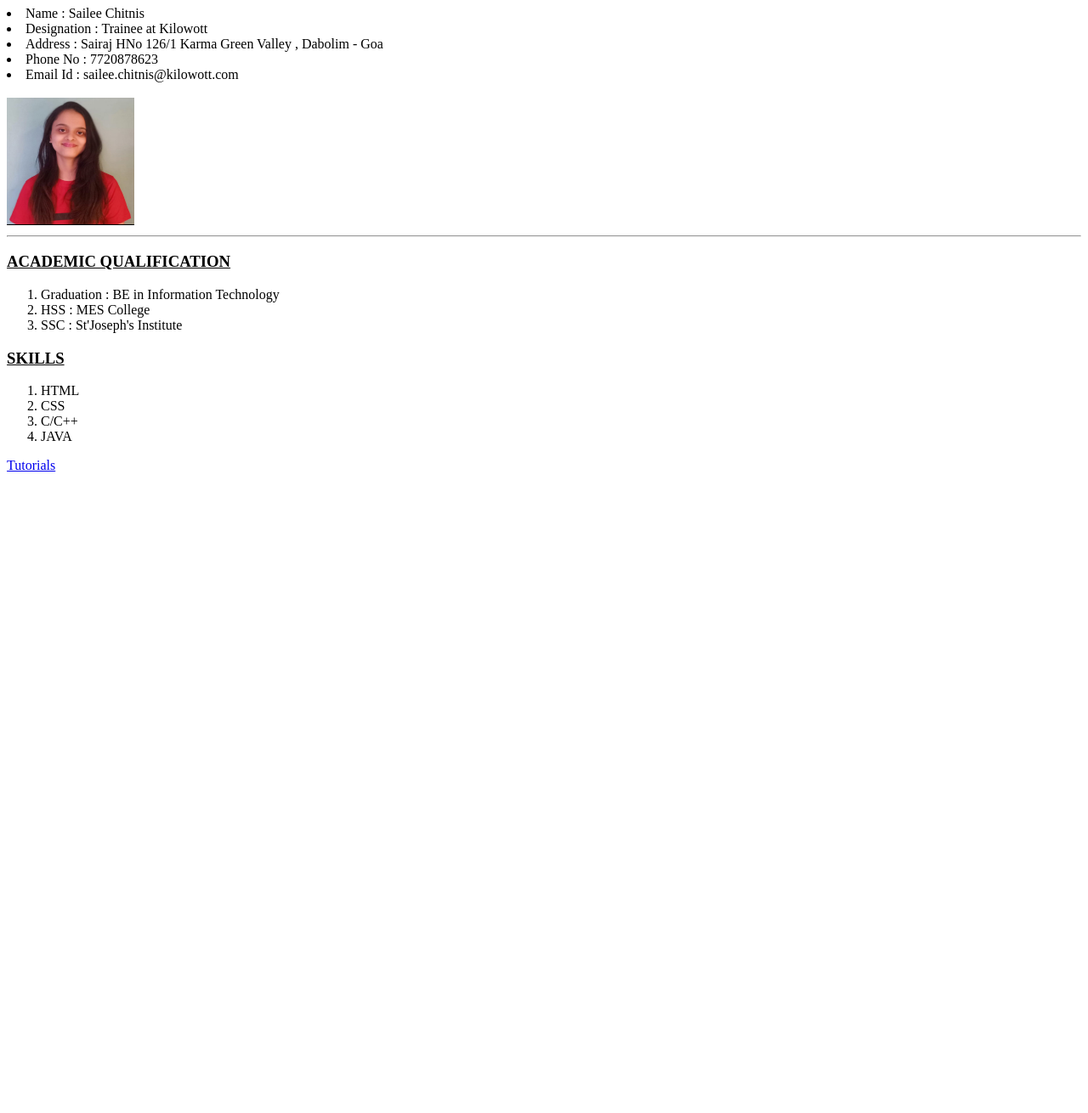
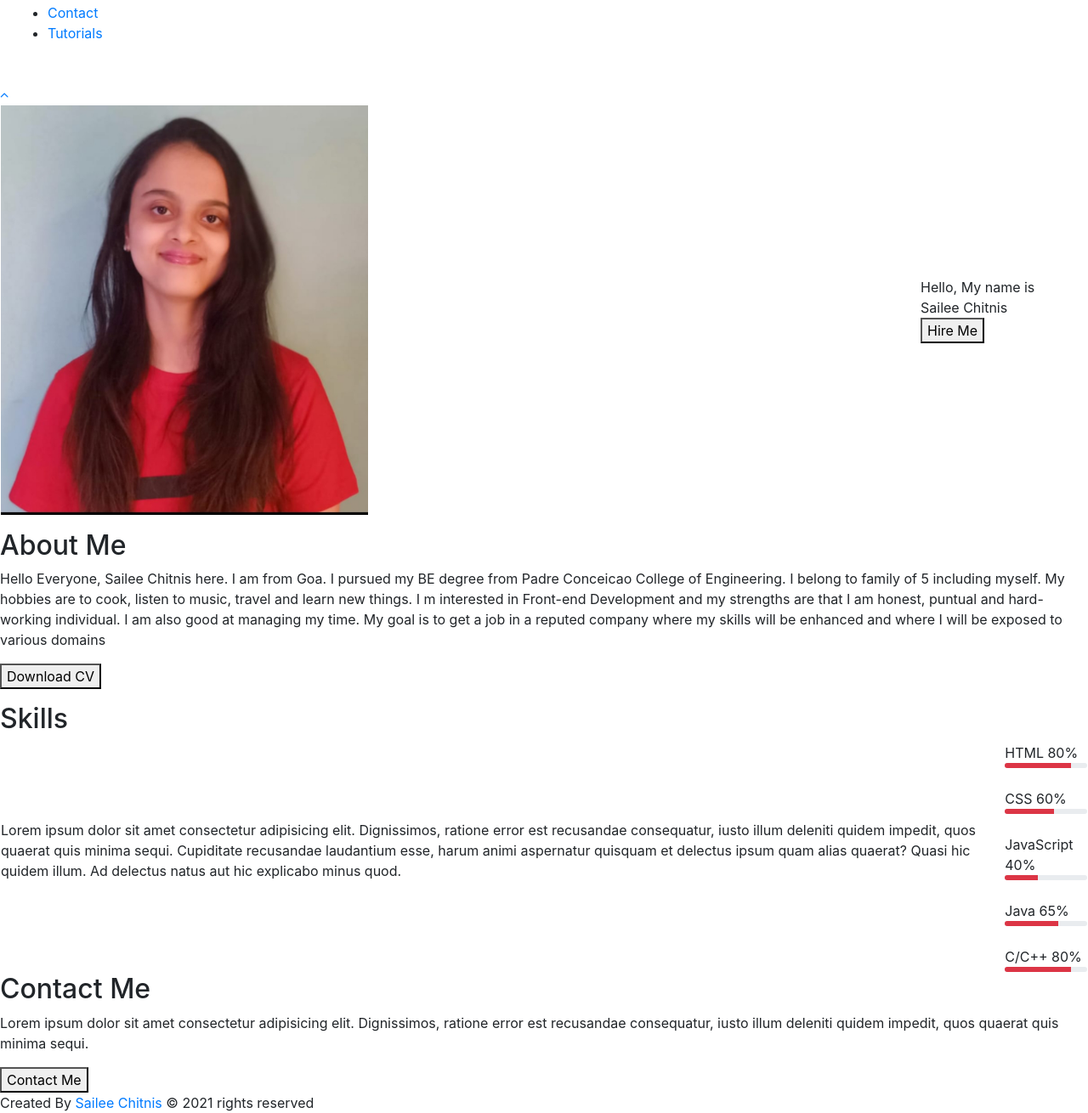
Before and after one commit to Sailee-Chitnis-Kilowott/Sailee-Chitnis-Kilowott.github.io, a plain HTML site: page index.html in a window 1280 px wide. Shown: the part 101-1411 px from the top of the page at 85% size. Before the commit the page ends 800 px from the top, so only its background shows below. Drawn offline with nearby package versions, Linux system fonts and the light colour scheme.

Commit message:
Update index.html

```diff
--- a/index.html
+++ b/index.html
@@ -2,35 +2,158 @@
 <html>
     <head>
         <title>Sailee Chitnis</title>
+
+        <link rel="stylesheet" href="https://maxcdn.bootstrapcdn.com/bootstrap/4.0.0/css/bootstrap.min.css"
+        integrity="sha384-Gn5384xqQ1aoWXA+058RXPxPg6fy4IWvTNh0E263XmFcJlSAwiGgFAW/dAiS6JXm"
+        crossorigin="anonymous">
+
+        <link rel="stylesheet" href="https://cdnjs.cloudflare.com/ajax/libs/font-awesome/4.7.0/css/font-awesome.min.css">
+
+        <link rel="stylesheet" href="style.css">
+
     </head>
     <body>
-        <h2><b>MY PORTFOLIO</b></h2>
-        <h3><u><b>PERSONAL DETAILS</b></u></h3>
-        <ul></ul>
-        <li>Name : Sailee Chitnis</li>
-        <li>Designation : Trainee at Kilowott</li>
-        <li>Address : Sairaj HNo 126/1 Karma Green Valley , Dabolim - Goa</li>
-        <li>Phone No : 7720878623</li>
-        <li>Email Id : sailee.chitnis@kilowott.com </li> <br>
-        <img src="sailee.jpg" width="150px" height="150px">
-        <hr>
+        <!--Navigation section-->
+        <nav class="navbar" id="navigation-section">
 
-        <h3><u><b>ACADEMIC QUALIFICATION</b></u></h3>
-        <ol>
-            <li>Graduation : BE in Information Technology</li>
-            <li>HSS : MES College</li>
-            <li>SSC : St'Joseph's Institute</li>
-        </ol>
+            <ul class="nav-list">
 
-        <h3><u><b>SKILLS</b></u></h3>
-       <ol>
-           <li>HTML</li>
-           <li>CSS</li>
-           <li>C/C++</li>
-           <li>JAVA</li>
-        </ol>
+                <li><a class="logo" href="#">Port<span>folio</span></a></li>
+                <div class="list">
+                    <li><a href="#navigation-section">Home</a></li>
+                    <li><a href="#about">About Me</a></li>
+                    <li><a href="#skills">Skills</a></li>
+                    <li><a href="#contact-me-section">Contact</a></li>
+                    <li><a href="./tutorial.html">Tutorials</a></li>
+                </div>
 
-        <a href="tutorial.html">Tutorials</a>
+
+              </ul>
+
+        </nav> <br>
+
+        <div class="scroll-up-button">
+            <a href="#navigation-section">
+                <i class="fa fa-angle-up" ></i>
+            </a>
+
+        </div>
+
+    <!--Home Section-->
+    <section id=home-section>
+    <table>
+        <tr>
+            <td>
+                <img class="image" src="sailee.jpg" height="40%" width="40%">
+            </td>
+            <td>
+                <div class="home">
+                    <div class="home-content">
+                        <div class="text-1">Hello, My name is</div>
+                        <div class="text-2">Sailee Chitnis </div>
+
+                    </div>
+                   <button class="home-button">Hire Me</button>
+
+
+                </div>
+            </td>
+
+        </tr>
+    </table>
+</section>
+
+    <!-- About Me -->
+    <p id="about"></p>
+    <section id="about-me-section">
+        <h2>About <span>Me</span></h2>
+        <p>Hello Everyone, Sailee Chitnis here. I am from Goa.
+        I pursued my BE degree from Padre Conceicao College of Engineering.
+        I belong to family of 5 including myself.
+        My hobbies are to cook, listen to music, travel and learn new things.
+        I m interested in Front-end Development and my strengths are that I am honest, puntual
+        and hard-working individual. I am also good at managing my time.
+        My goal is to get a job in a reputed company where my skills will be enhanced and
+        where I will be exposed to various domains
+          </p>
+          <button class="about-me-button">Download CV</button>
+    </section>
+
+    <!-- Skiils  -->
+    <p id="skills"></p>
+    <section id="skill-section">
+        <h2><span class="xyz">S</span>kills</h2>
+        <table id="skill-table">
+            <tr>
+                <td>
+                    <p>Lorem ipsum dolor sit amet consectetur adipisicing elit.
+                        Dignissimos, ratione error est recusandae consequatur, iusto illum deleniti quidem impedit,
+                         quos quaerat quis minima sequi. Cupiditate recusandae laudantium esse, harum animi aspernatur quisquam et delectus ipsum quam alias quaerat?
+                         Quasi hic quidem illum. Ad delectus natus aut hic explicabo minus quod.
+                    </p>
+                </td>
+                <td>
+                    <div class="skill">
+
+                    <span>HTML</span>
+                    <span class="scale">80%</span>
+
+
+                    <div class="progress" style="height: 6px;" >
+
+                        <div class="progress-bar bg-danger" role="progressbar" style="width: 80%" aria-valuenow="80" aria-valuemin="0" aria-valuemax="100"></div>
+                      </div>
+                      <br>
+                      <span>CSS</span>
+                      <span class="scale">60%</span>
+                      <div class="progress" style="height: 6px;">
+                        <div class="progress-bar bg-danger" role="progressbar" style="width: 60%" aria-valuenow="60" aria-valuemin="0" aria-valuemax="100"></div>
+                      </div>
+                      <br>
+                      <span>JavaScript</span>
+                      <span class="scale">40%</span>
+                      <div class="progress" style="height: 6px;">
+                        <div class="progress-bar bg-danger" role="progressbar" style="width: 40%" aria-valuenow="40" aria-valuemin="0" aria-valuemax="100"></div>
+                      </div>
+                      <br>
+                      <span>Java</span>
+                      <span class="scale">65%</span>
+                      <div class="progress" style="height: 6px;">
+                        <div class="progress-bar bg-danger" role="progressbar" style="width: 65%" aria-valuenow="65" aria-valuemin="0" aria-valuemax="100"></div>
+                      </div>
+                      <br>
+                      <span>C/C++</span>
+
+                      <span class="scale">80%</span>
+                      <div class="progress" style="height: 6px;">
+                        <div class="progress-bar bg-danger" role="progressbar" style="width: 80%" aria-valuenow="80" aria-valuemin="0" aria-valuemax="100"></div>
+                      </div>
+                    </div>
+
+
+                </td>
+            </tr>
+        </table>
+    </section>
+
+    <!-- Conntact section -->
+    <section id="contact-me-section">
+        <h2>Cont<span>act</span> Me</h2>
+        <p>Lorem ipsum dolor sit amet consectetur adipisicing elit.
+            Dignissimos, ratione error est recusandae consequatur, iusto illum deleniti quidem impedit,
+             quos quaerat quis minima sequi.
+          </p>
+          <button class="contact-me-button">Contact Me</button>
+    </section>
+
+   <!-- Footer section -->
+   <section id="footer-section">
+       <span>Created By
+        <a href="mailto:sailee.chitnis@kilowott.com">Sailee Chitnis</a>
+       </span>
+       <span class="copyright">© 2021 rights reserved</span>
+   </section>
+
 
     </body>
 </html>
```
